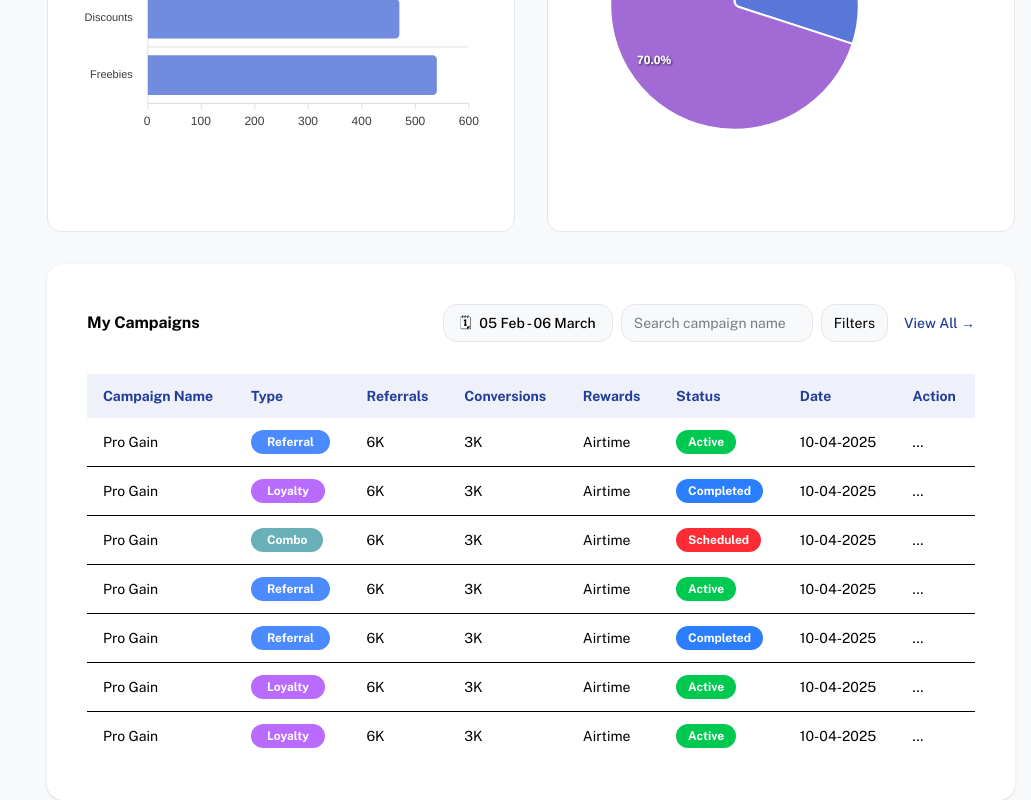
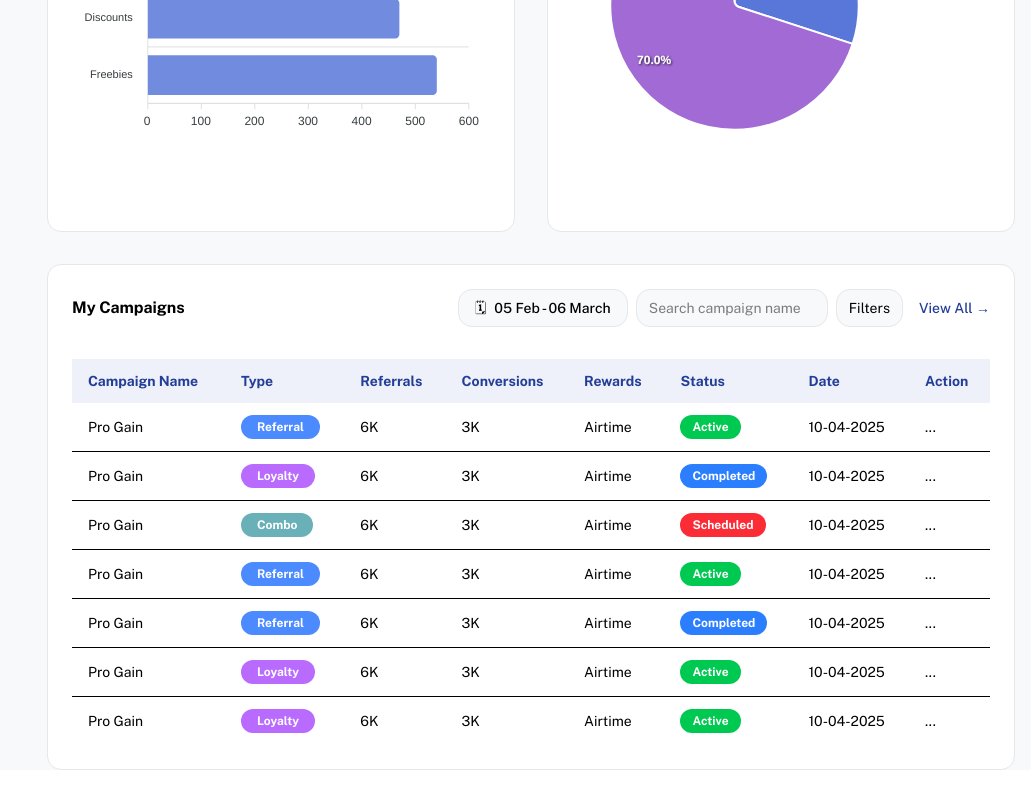
Before and after one commit to SharePro-Org/sharepro, a Next.js app: page /business/dashboard in a window 1280 px wide. Shown: the part 1554-2354 px from the top of the page, without its empty margins (249-1280 px from the left). After the commit the page ends 2324 px from the top, so only its background shows below. Built offline with nearby package versions, Linux system fonts and the light colour scheme.

Commit message:
redeploy

```diff
--- a/src/app/auth/sign-in/page.tsx
+++ b/src/app/auth/sign-in/page.tsx
@@ -18,15 +18,9 @@ import { cn } from "@/lib/utils";
 import { useMutation } from "@apollo/client";
 import { LOGIN, LOGIN_PHONE } from "@/apollo/mutations/auth";
 
-// Utility function to remove tokens from localStorage
-export function clearAuthTokens() {
-  localStorage.removeItem("accessToken");
-  localStorage.removeItem("refreshToken");
-}
-
 export default function SignIn() {
   useEffect(() => {
-    clearAuthTokens();
+    localStorage.removeItem("userData");
   }, []);
 
   const [tab, setTab] = useState<"email" | "phone">("email");
--- a/src/app/business/dashboard/page.tsx
+++ b/src/app/business/dashboard/page.tsx
@@ -367,7 +367,7 @@ export default function Dashboard() {
         </div>
 
         {/* Campaigns table */}
-        <Card className="w-full">
+        <div className="w-full border border-[#E4E7EC] bg-white rounded-md p-6">
           <div className="flex flex-col gap-4">
             {/* Table header */}
             <div className="flex flex-col md:flex-row md:items-center md:justify-between gap-3">
@@ -480,7 +480,7 @@ export default function Dashboard() {
               </table>
             </div>
           </div>
-        </Card>
+        </div>
       </div>
     </DashboardLayout>
   );
```
